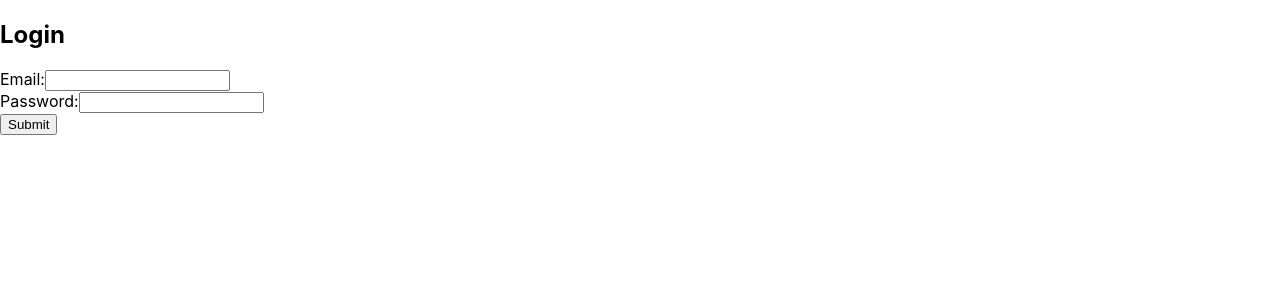
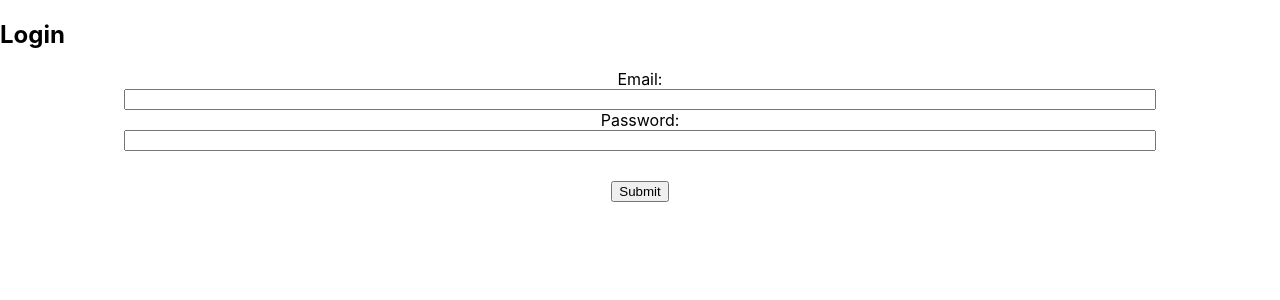
Before and after one commit to mertct11/client-mct-news, a React (Create React App) app: page /login in a window 1280 px wide. Shown: the top 300 px of the page. Built offline with nearby package versions, Linux system fonts and the light colour scheme.

Commit message:
some fix on css and logic

```diff
--- a/src/pages/Create/create.css
+++ b/src/pages/Create/create.css
@@ -68,3 +68,7 @@
   width: 100%;
   height: 30px;
 }
+
+.login-submit-btn {
+  margin-top: 30px;
+}
--- a/src/pages/Login/index.js
+++ b/src/pages/Login/index.js
@@ -1,13 +1,15 @@
 import React, { useState } from "react";
 import { useHistory } from "react-router-dom";
-
+import "../Create/create.css";
 const Login = () => {
   const [email, setEmail] = useState("");
   const [password, setPassword] = useState("");
   const [submitLocation, setSubmitLocation] = useState("");
   const history = useHistory();
+  const [errorText, setErrorText] = useState();
 
   const handleSubmit = async (event) => {
+    setErrorText();
     event.preventDefault();
 
     // Burada API'ye gönderilecek olan post işlemini yapabilirsiniz
@@ -24,12 +26,13 @@ const Login = () => {
       );
       const data = await response.json();
 
-      console.log(data);
       if (data?.token) {
         localStorage.setItem("token", data?.token);
         // checkTokenOnServer();
 
         history.push("/create");
+      } else {
+        setErrorText("Invalid email or pass");
       }
       // API'ye başarılı bir şekilde gönderildiğinde yapılacak işlemler
     } catch (error) {
@@ -40,26 +43,62 @@ const Login = () => {
   return (
     <div>
       <h2>Login</h2>
-      <form onSubmit={handleSubmit}>
-        <div>
+      <form
+        style={{
+          display: "flex",
+          justifyContent: "center",
+          alignItems: "center",
+          width: "100%",
+          flexDirection: "column",
+        }}
+        onSubmit={handleSubmit}
+      >
+        <div
+          style={{
+            display: "flex",
+            justifyContent: "center",
+            alignItems: "center",
+            width: "100%",
+            flexDirection: "column",
+          }}
+        >
           <label>Email:</label>
           <input
+            style={{ width: "80%" }}
             type="email"
             value={email}
-            onChange={(e) => setEmail(e.target.value)}
+            onChange={(e) => {
+              setEmail(e.target.value);
+              setErrorText();
+            }}
             required
           />
         </div>
-        <div>
+        <div
+          style={{
+            display: "flex",
+            justifyContent: "center",
+            alignItems: "center",
+            width: "100%",
+            flexDirection: "column",
+          }}
+        >
           <label>Password:</label>
           <input
+            style={{ width: "80%" }}
             type="password"
             value={password}
-            onChange={(e) => setPassword(e.target.value)}
+            onChange={(e) => {
+              setPassword(e.target.value);
+              setErrorText();
+            }}
             required
           />
         </div>
-        <button type="submit">Submit</button>
+        {errorText && <label className="error-text">{errorText}</label>}
+        <button className="login-submit-btn" type="submit">
+          Submit
+        </button>
       </form>
     </div>
   );
```
